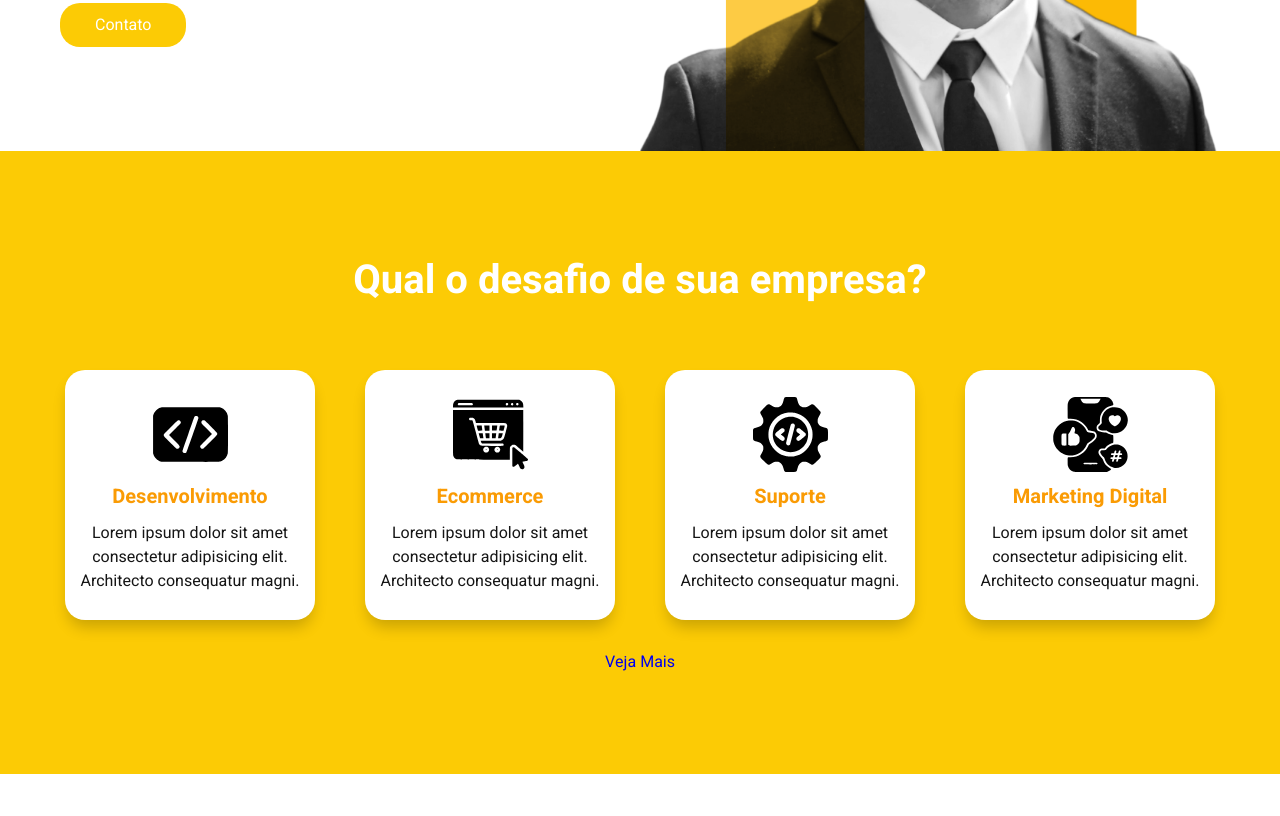
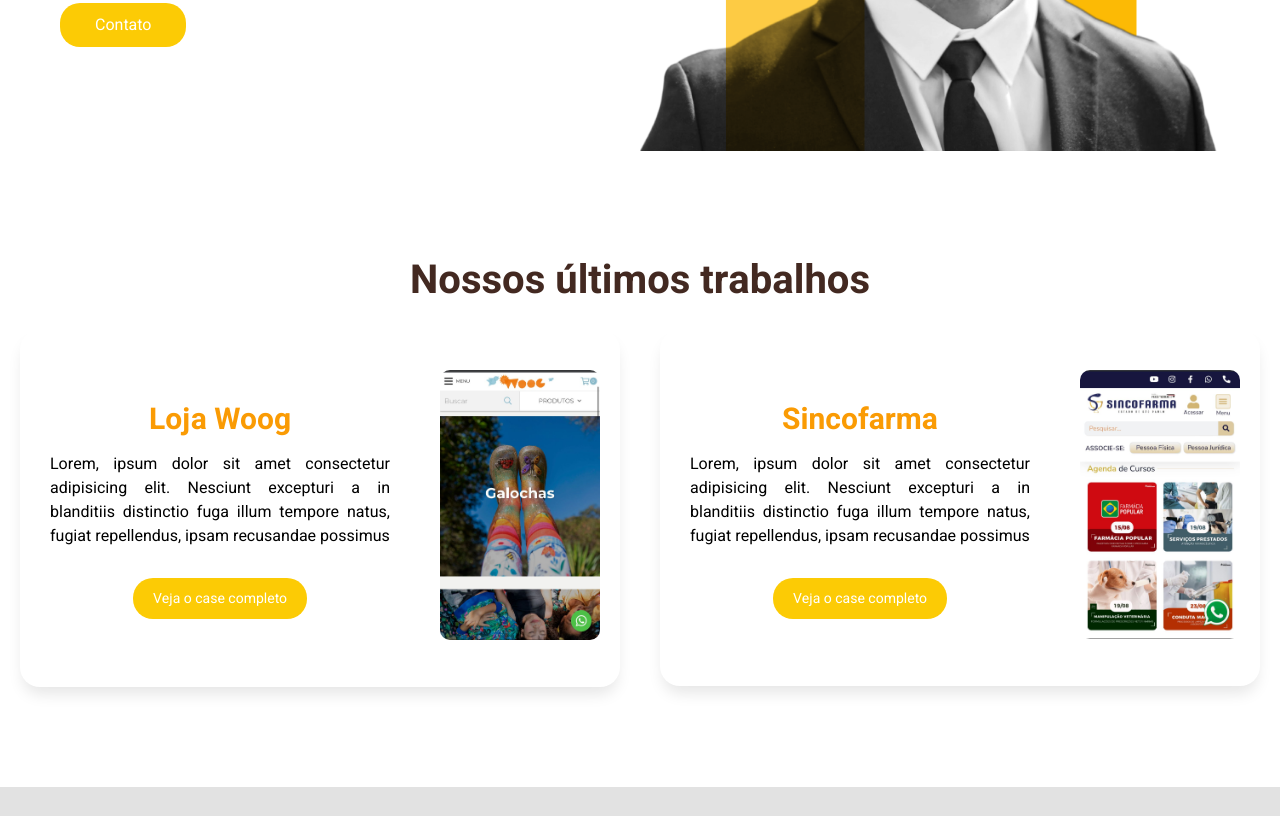
Before and after one commit to Sloth-Marketing/sloth-marketing-main, a plain HTML site: page index.html in a window 1280 px wide. Shown: the part 564-1380 px from the top of the page. Drawn offline with nearby package versions, Linux system fonts and the light colour scheme.

Commit message:
tirando servicos

```diff
--- a/index.html
+++ b/index.html
@@ -48,49 +48,7 @@
 
         <!-- fim secao inicial inicio serviços -->
 
-        <section class="secao-servicos">
-            <h2>Qual o desafio de sua empresa?</h2>
 
-            <div class="servicos">
-                <a href="#">
-                    <div class="servico">
-                        <img src="/assets/img/desenvolvimento-sloth-marketing.svg" alt="">
-                        <h4>Desenvolvimento</h4>
-                        <p>Lorem ipsum dolor sit amet consectetur adipisicing elit. Architecto consequatur magni.
-                        </p>
-                    </div>
-                </a>
-
-                <a href="#">
-                    <div class="servico">
-                        <img src="/assets/img/ecommerce-sloth-marketing.svg" alt="">
-                        <h4>Ecommerce</h4>
-                        <p>Lorem ipsum dolor sit amet consectetur adipisicing elit. Architecto consequatur magni.
-                        </p>
-                    </div>
-                </a>
-
-                <a href="#">
-                    <div class="servico">
-                        <img src="/assets/img/suporte-sloth-marketing.svg" alt="">
-                        <h4>Suporte</h4>
-                        <p>Lorem ipsum dolor sit amet consectetur adipisicing elit. Architecto consequatur magni.
-                        </p>
-                    </div>
-
-                </a>
-
-                <a href="#">
-                    <div class="servico">
-                        <img src="/assets/img/marketing-digital-sloth-marketing.svg" alt="">
-                        <h4>Marketing Digital</h4>
-                        <p>Lorem ipsum dolor sit amet consectetur adipisicing elit. Architecto consequatur magni.
-                        </p>
-                    </div>
-                </a>
-            </div>
-            <a href="#"  class="veja-mais">Veja Mais</a>
-        </section>
 
         <!-- fim secao servicos inicio secao cases -->
 
```
